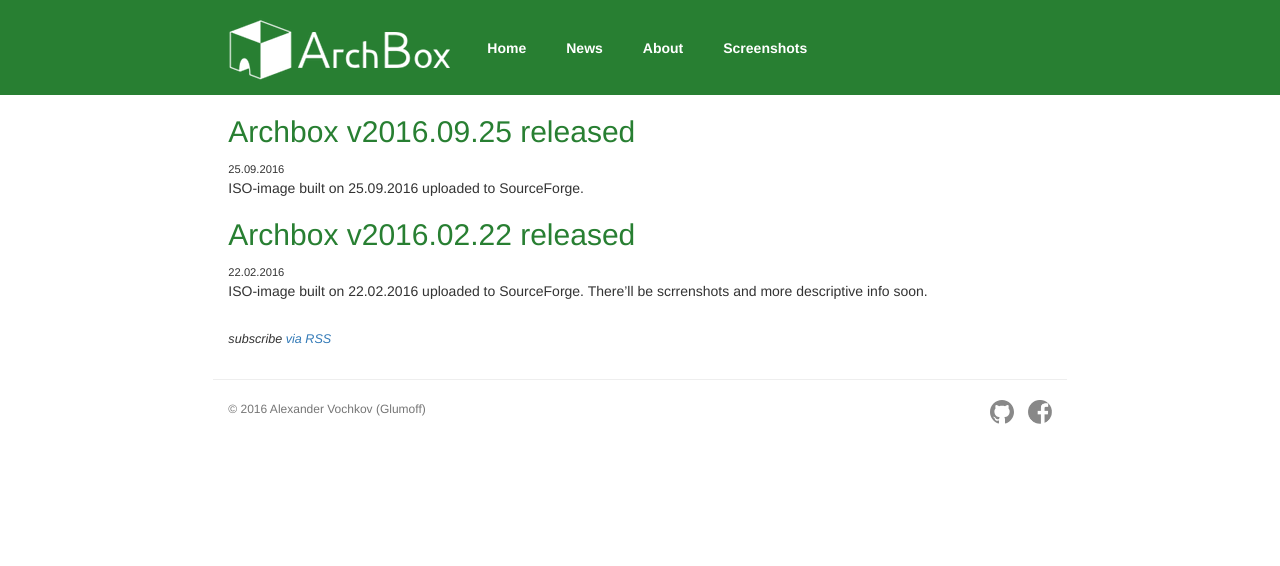
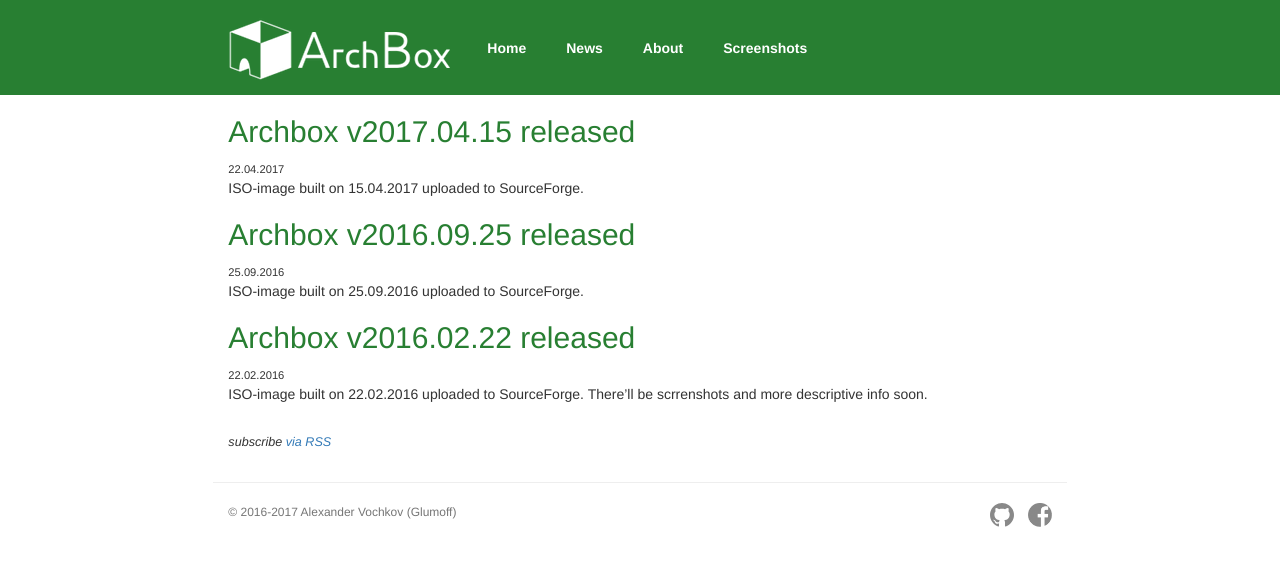
Before and after one commit to archbox-linux/archbox-linux.github.io, a Jekyll site: the page built from news.html, in a window 1280 px wide. Shown: the top 566 px of the page. Built offline with Jekyll 4.4.1, drawn with Linux system fonts in a browser that asks for light colours; comment, search, counter and statistics services are not loaded.

Commit message:
2017-04-15

```diff
--- a/_includes/footer.html
+++ b/_includes/footer.html
@@ -6,7 +6,7 @@
 
   </div>
 
-  <div class="site-footer-links">&copy; 2016 Alexander Vochkov (Glumoff)</div>
+  <div class="site-footer-links">&copy; 2016-2017 Alexander Vochkov (Glumoff)</div>
 
 
 </div>
--- /dev/null
+++ b/_posts/2017-04-22-ArchBox-v2017.04.15-released.md
@@ -0,0 +1,12 @@
+---
+layout: post
+title:  "Archbox v2017.04.15 released"
+category: blog
+---
+
+ISO-image built on 15.04.2017 uploaded to SourceForge.
+
+Fixes and improvements:
+
+  * Experimental: screenshot tool deepin-screenshot
+  * Fixed installer script: installs grub loader anyway (regardless to option you choose)
--- a/index.html
+++ b/index.html
@@ -84,11 +84,11 @@ layout: default
     <div class="col-lg-5">
       <h2>Download</h2>
       <p class="info">
-        MD5: efb772f5d4f18677da2dbc8ed0e582ca<br/>
-        SHA256:&nbsp;0deb637ed6f99aa17908752060c9578ae5f08956ca95a0572c9db7f0093378c7
+        MD5: 776916f4662e28e8c61b1941161579f7<br/>
+        SHA256:&nbsp;75e411ffab7724d610803dee4f7266ae5935daf0d143f7e6ad82b003315d6867
       </p>
       <p>
-        <a class="btn btn-default" href="https://sourceforge.net/projects/archbox-linux/files/2016-09/archbox-2016.09.25-dual.iso/download" role="button">archbox-2016.09.25-dual.iso (2.5 GB)
+        <a class="btn btn-default" href="https://sourceforge.net/projects/archbox-linux/files/2017-04/archbox-2017.04.15-dual.iso/download" role="button">archbox-2017.04.15-dual.iso (2.6 GB)
         </a>
       </p>
     </div><!-- /.col-lg-4 -->
```
Also changed, not shown: about.md (+5 -3 lines).
